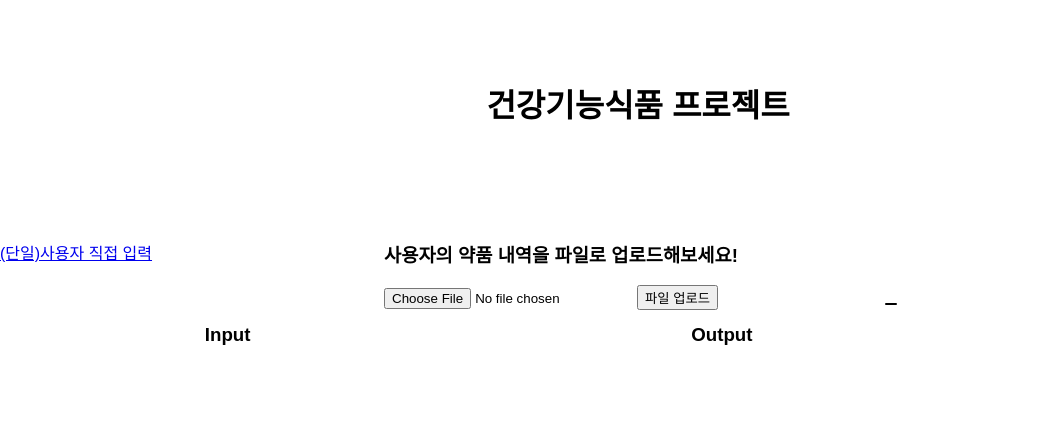
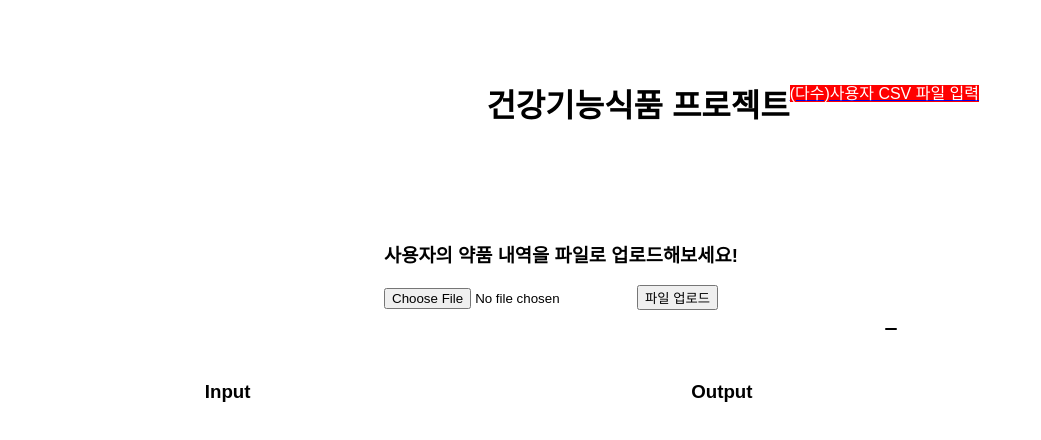
Before and after one commit to EWHA18/Frontend, a React (Create React App) app in the folder healthcare/: page /file in a window 1280 px wide. Shown: the top 440 px of the page, without its empty margins (0-1041 px from the left). Built offline with nearby package versions, Linux system fonts and the light colour scheme; a web font is replaced by a local one.

Commit message:
CSS 수정 + export file ver 0.0.1

```diff
--- a/healthcare/src/component/FileUpload.js
+++ b/healthcare/src/component/FileUpload.js
@@ -5,13 +5,15 @@ import '../index.css';
 
 const FileUpload = () => {
 	const [selectedFile, setSelectedFile] = useState(null);
-	const [data, setData] = useState([]);
+	const [intake, setIntake] = useState([]);
 	const [heavy, setHeavy] = useState([]);
 	const [total, setTotal] = useState([]);
 	const [name, setName] = useState([]);
 	const [checked,setCheck] = useState([]);
 	const [index, setIndex] = useState([]);
 	const [show_state,setShow] = useState([]);
+	const [data,setData] = useState([]);         // result 그 자체
+	const [result,setResult] = useState(false);  // CSV 결과파일 저장 - CSV 결과 반환 유무
 	const onFileChange = e => {
 		setSelectedFile(e.target.files[0]);
 	};
@@ -21,6 +23,8 @@ const FileUpload = () => {
 		console.log(selectedFile);
 		axios.post("http://localhost:5000/api/sendfile", formData).then(
 			async response => {
+				console.log(response.data.data);
+				setData(response.data.data);
 				let temp_name = [];
 				let temp_data = [];
 				let temp_index = [];
@@ -32,11 +36,12 @@ const FileUpload = () => {
 					temp_heavy.push(response.data.data[i].intake.filter(f=>f.isHeavyMetal==true));
 				} setName(temp_name);
 				setHeavy(temp_heavy);
-				setData(temp_data);
+				setIntake(temp_data);
 				setTotal(temp_data);
 				setIndex(temp_index);
 				setCheck(false);
 				setShow("중금속만 보기");
+				setResult(true);
 			});
 	};
 
@@ -60,21 +65,30 @@ const FileUpload = () => {
 		  setCheck(true);
 		  setShow("전체 보기");
 		}else{
-		  setTotal(data);
+		  setTotal(intake);
 		  setCheck(false);
 		  setShow("중금속만 보기");
 		}
 	  }
+
+	const onSaveResult = () => {
+		axios.post("http://localhost:5000/api/exportFile", data).then(response=>{
+			console.log("데이터 파일, 이걸 클릭하면 자동 다운되어야함");
+			<a href="/api/exportFile" download>Download File</a>
+		})
+	}
 	return (
 		<div>
 			<div className="header">
 				<h1>건강기능식품 프로젝트</h1>
+				<Link to = '/'><span className="usermode">(다수)사용자 CSV 파일 입력</span></Link>
 			</div>
 			<div className="body">
 				<div className="form">
 				<h3>사용자의 약품 내역을 파일로 업로드해보세요!</h3><br />
 				<input type="file" onChange={onFileChange}/>
 				<button onClick={onFileUpload}>파일 업로드</button>
+				{result ? <button className="saveBtn" onClick={onSaveResult}>결과 저장</button> : <p></p>}
 				<button className="heavyBtn" onClick={heavy_button}>{show_state}</button>
 				</div>
 
@@ -92,7 +106,7 @@ const FileUpload = () => {
 					</div>
 				))}
 				</div>
-				<Link to = '/'><span>(단일)사용자 직접 입력</span></Link>
+
 			</div>
 		</div>
 	);
--- a/healthcare/src/component/Main.js
+++ b/healthcare/src/component/Main.js
@@ -54,6 +54,7 @@ const heavy_button = () => {
     <div>
       <div className="header">
         <h1>건강기능식품 프로젝트</h1>
+        <Link to = '/file'><span className="usermode">(단일)사용자 직접 입력</span></Link>
       </div>
       <div className="body">
         <div className="form">
@@ -73,7 +74,6 @@ const heavy_button = () => {
                 </div>
             ))}
         </div>
-        <Link to = '/file'><span>(다수)사용자 CSV 파일 입력</span></Link>
       </div>
     </div>
   );
--- a/healthcare/src/index.css
+++ b/healthcare/src/index.css
@@ -43,7 +43,7 @@
   top: 30%;
   left: 15%;
   width: 30%;
-  margin-top: 5%;
+  margin-top: 10%;
   padding: 1%;
 }
 .medicine- {
@@ -54,6 +54,20 @@
   top: 30%;
   width: 30%;
   right: 15%;
-  margin-top: 5%;
+  margin-top: 10%;
   padding: 1%;
 }
+.usermode {
+  background-color: red;
+  color: white;
+}
+.saveBtn {
+  position: absolute;
+  font-size: 1.2em;
+  margin: 5%;
+  right: -80%;
+  border: none;
+  border-radius: 5px;
+  background-color: black;
+  color: white;
+}
```
